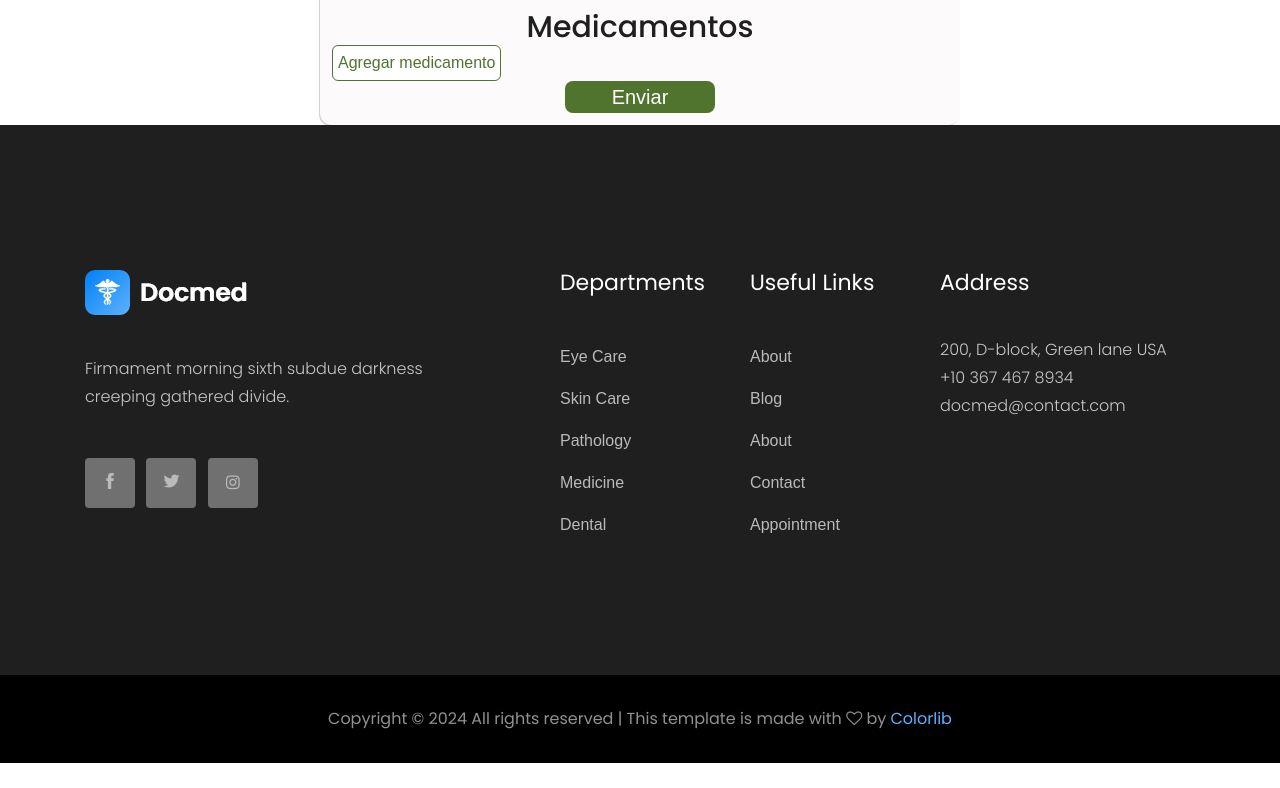
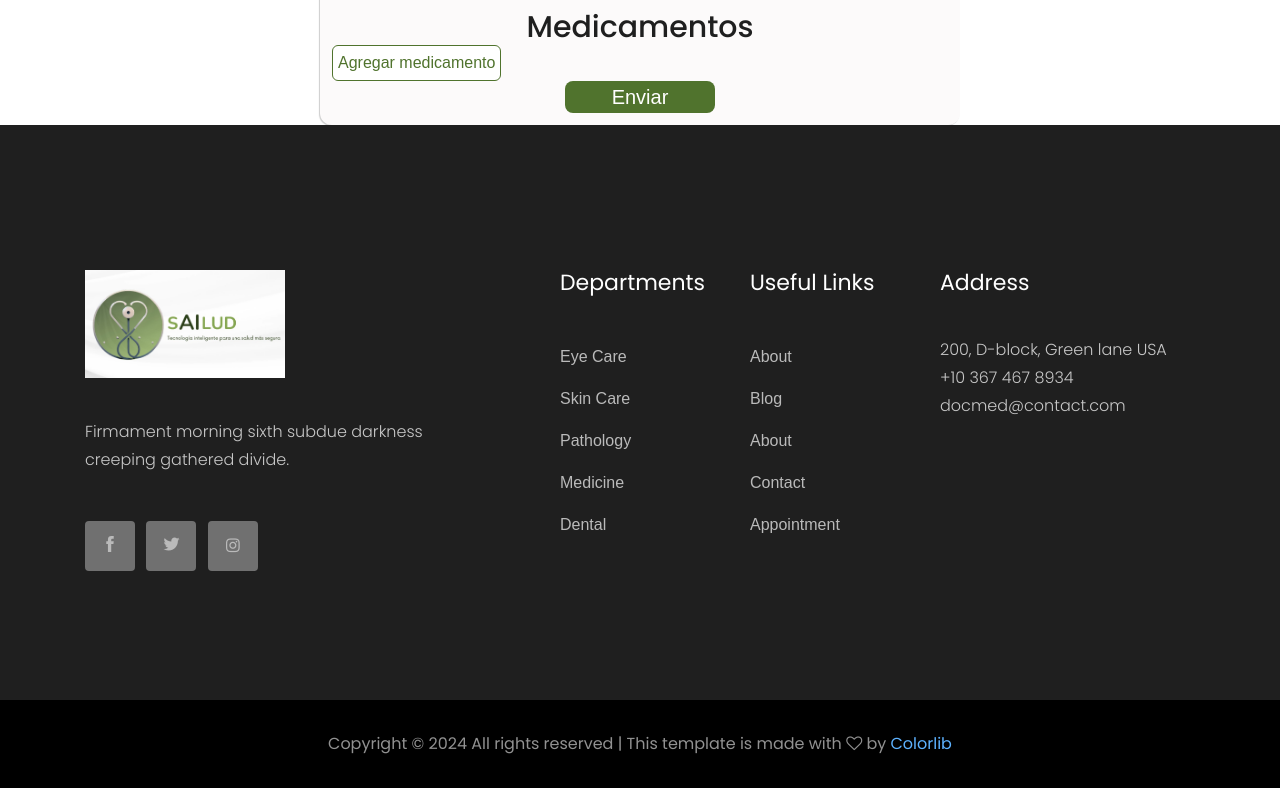
Before and after one commit to mario32111/HackDgo2024-Final, a plain HTML site: page Doctors.html in a window 1280 px wide. Shown: the part 916-1704 px from the top of the page. Before the commit the page ends 1679 px from the top, so only its background shows below. Drawn offline with nearby package versions, Linux system fonts and the light colour scheme.

Commit message:
detallitos

```diff
--- a/Doctors.html
+++ b/Doctors.html
@@ -275,7 +275,7 @@
                         <div class="footer_widget">
                             <div class="footer_logo">
                                 <a href="#">
-                                    <img src="img/footer_logo.png" alt="">
+                                    <img class="img-logo" src="img/logo.jpg" alt="">
                                 </a>
                             </div>
                             <p>
```
Also changed, not shown: Department.html (+1 -1 lines), index.html (+3 -2 lines).
